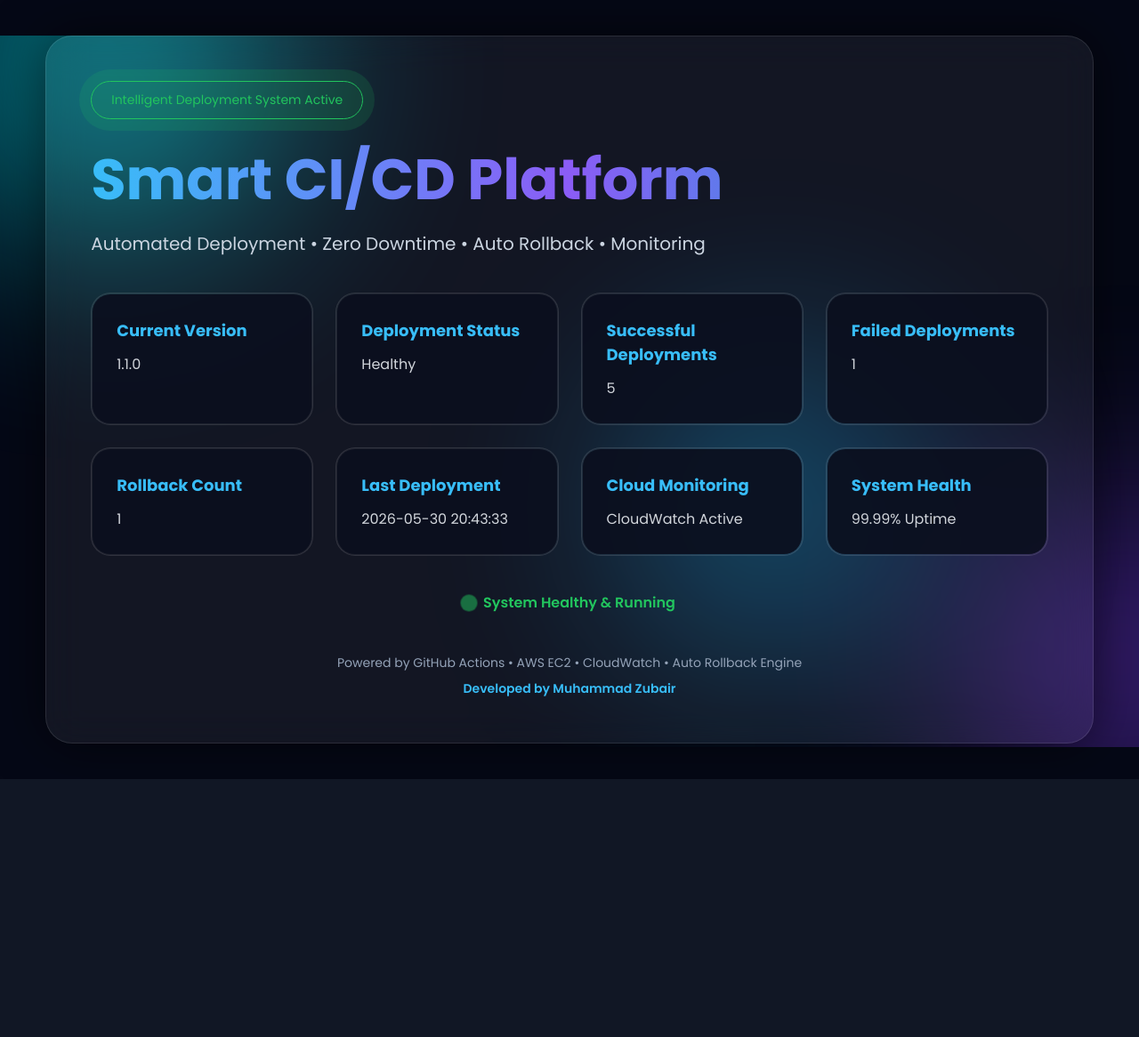
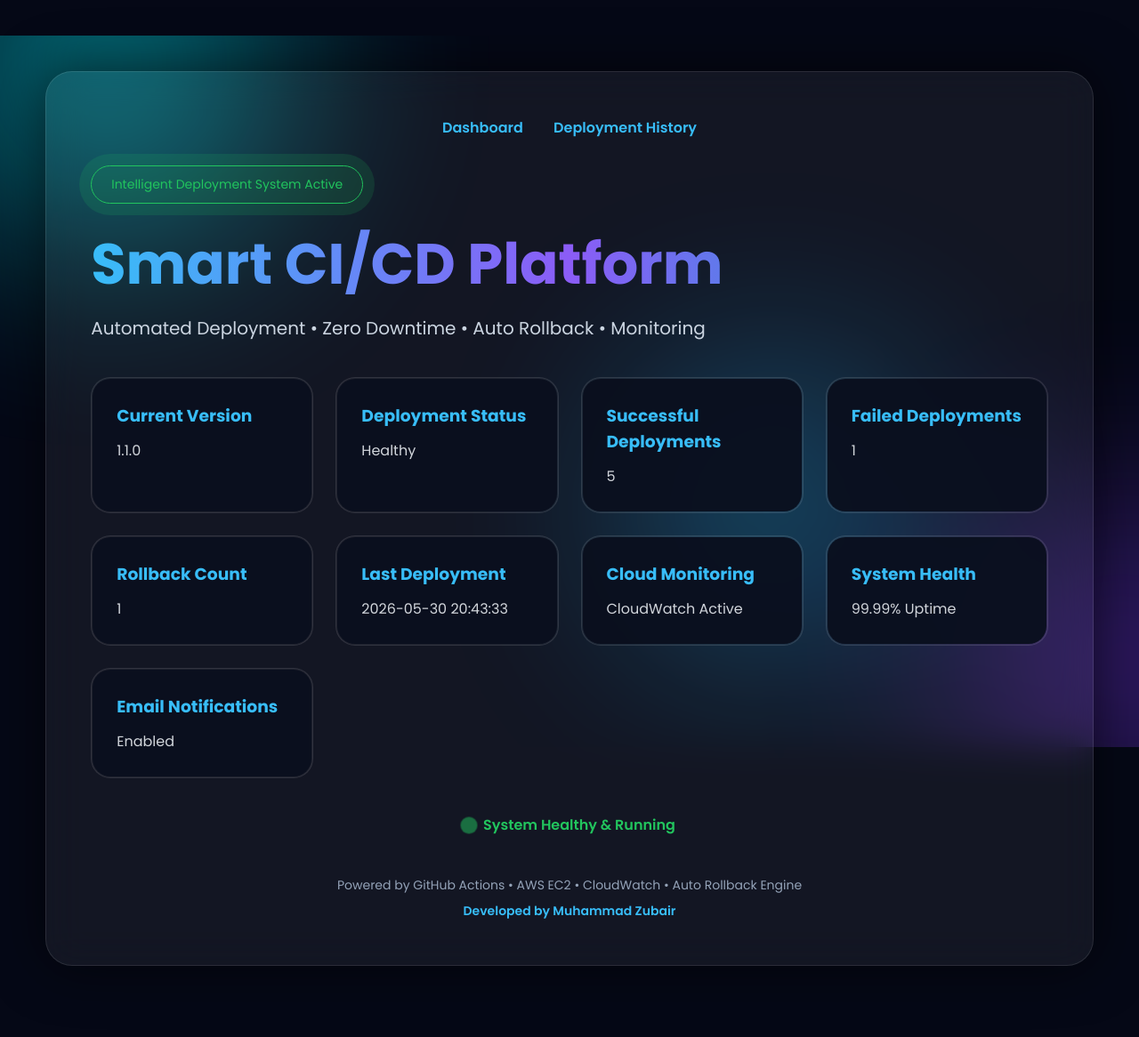
Before and after one commit to zubair-fakhar/smart-cicd-platform, a Flask app: page / in a window 1280 px wide. Shown: the whole page at 89% size. Before the commit the page ends 876 px from the top, so only its background shows below. Run offline with Flask 3, Linux system fonts and the light colour scheme.

Commit message:
Update title and enhance layout in index.html

```diff
--- a/templates/index.html
+++ b/templates/index.html
@@ -4,7 +4,7 @@
 <meta charset="UTF-8">
 <meta name="viewport" content="width=device-width, initial-scale=1.0">
 
-<title>Smart CI/CD Platform</title>
+<title>Intelligent CI/CD Platform</title>
 
 <link href="https://fonts.googleapis.com/css2?family=Poppins:wght@300;400;500;600;700&display=swap" rel="stylesheet">
 
@@ -28,19 +28,21 @@ body{
     padding:40px 0;
 }
 
-/* BACKGROUND */
+/* Background */
+
 .bg{
-    position:absolute;
+    position:fixed;
     width:100%;
     height:100%;
     overflow:hidden;
+    z-index:-1;
 }
 
 .circle{
     position:absolute;
     border-radius:50%;
     filter:blur(120px);
-    opacity:0.5;
+    opacity:0.45;
     animation:float 12s infinite ease-in-out;
 }
 
@@ -76,12 +78,14 @@ body{
     100%{transform:translateY(0) translateX(0);}
 }
 
-/* MAIN CONTAINER */
+/* Main Container */
+
 .container{
     position:relative;
     width:92%;
-    max-width:1200px;
+    max-width:1300px;
     padding:50px;
+    margin:40px 0;
     border-radius:30px;
     background:rgba(255,255,255,0.06);
     border:1px solid rgba(255,255,255,0.1);
@@ -89,7 +93,27 @@ body{
     box-shadow:0 0 60px rgba(0,0,0,0.6);
 }
 
-/* BADGE */
+/* Navigation */
+
+.nav{
+    text-align:center;
+    margin-bottom:30px;
+}
+
+.nav a{
+    color:#38bdf8;
+    text-decoration:none;
+    margin:0 15px;
+    font-weight:600;
+    transition:.3s;
+}
+
+.nav a:hover{
+    color:white;
+}
+
+/* Badge */
+
 .badge{
     display:inline-block;
     padding:10px 22px;
@@ -108,7 +132,8 @@ body{
     100%{box-shadow:0 0 0 0 rgba(34,197,94,0);}
 }
 
-/* TITLE */
+/* Heading */
+
 h1{
     font-size:64px;
     margin-bottom:10px;
@@ -117,23 +142,19 @@ h1{
     -webkit-text-fill-color:transparent;
 }
 
-/* SUBTITLE */
 .typing{
     font-size:20px;
     color:#cbd5e1;
     margin-bottom:40px;
 }
 
-/* GRID */
+/* Cards */
+
 .cards{
     display:grid;
-    grid-template-columns:repeat(auto-fit,minmax(230px,1fr));
+    grid-template-columns:repeat(auto-fit,minmax(250px,1fr));
     gap:25px;
 }
-
-/* ========================= */
-/*  PREMIUM ANIMATED CARD    */
-/* ========================= */
 
 .card{
     position:relative;
@@ -142,12 +163,9 @@ h1{
     background:rgba(255,255,255,0.05);
     border:1px solid rgba(255,255,255,0.08);
     overflow:hidden;
-
-    transform-style:preserve-3d;
-    transition:transform 0.35s ease, box-shadow 0.35s ease;
+    transition:.35s;
 }
 
-/* glowing animated border */
 .card::before{
     content:'';
     position:absolute;
@@ -160,9 +178,8 @@ h1{
         #06b6d4
     );
     background-size:300% 300%;
-    z-index:0;
     opacity:0;
-    transition:0.4s;
+    transition:.4s;
     animation:gradientMove 6s infinite linear;
 }
 
@@ -172,17 +189,14 @@ h1{
     100%{background-position:0% 50%;}
 }
 
-/* inner glass layer */
 .card::after{
     content:'';
     position:absolute;
     inset:1px;
-    background:rgba(10,15,30,0.92);
     border-radius:20px;
-    z-index:0;
+    background:rgba(10,15,30,0.95);
 }
 
-/* content */
 .card h3,
 .card p{
     position:relative;
@@ -190,26 +204,24 @@ h1{
 }
 
 .card h3{
-    font-size:18px;
+    color:#38bdf8;
     margin-bottom:12px;
-    color:#38bdf8;
 }
 
 .card p{
     color:#d1d5db;
 }
 
-/* HOVER EFFECT (3D FLOAT + GLOW) */
 .card:hover{
-    transform:translateY(-12px) rotateX(6deg) rotateY(-6deg) scale(1.03);
-    box-shadow:0 20px 50px rgba(0,0,0,0.6);
+    transform:translateY(-10px);
 }
 
 .card:hover::before{
     opacity:1;
 }
 
-/* STATUS */
+/* Status */
+
 .status{
     margin-top:40px;
     display:flex;
@@ -230,11 +242,12 @@ h1{
 
 @keyframes pulseDot{
     0%{transform:scale(1);}
-    50%{transform:scale(1.6); opacity:0.5;}
+    50%{transform:scale(1.6);opacity:.5;}
     100%{transform:scale(1);}
 }
 
-/* FOOTER */
+/* Footer */
+
 .footer{
     margin-top:45px;
     text-align:center;
@@ -248,9 +261,19 @@ h1{
     font-weight:600;
 }
 
-/* RESPONSIVE */
 @media(max-width:768px){
-    h1{font-size:40px;}
+
+    h1{
+        font-size:40px;
+    }
+
+    .typing{
+        font-size:16px;
+    }
+
+    .container{
+        padding:30px;
+    }
 }
 
 </style>
@@ -266,7 +289,14 @@ h1{
 
 <div class="container">
 
-    <div class="badge">Intelligent Deployment System Active</div>
+    <div class="nav">
+        <a href="/">Dashboard</a>
+        <a href="/history">Deployment History</a>
+    </div>
+
+    <div class="badge">
+        Intelligent Deployment System Active
+    </div>
 
     <h1>Smart CI/CD Platform</h1>
 
@@ -316,6 +346,11 @@ h1{
             <p>99.99% Uptime</p>
         </div>
 
+        <div class="card">
+            <h3>Email Notifications</h3>
+            <p>Enabled</p>
+        </div>
+
     </div>
 
     <div class="status">
@@ -325,6 +360,7 @@ h1{
 
     <div class="footer">
         Powered by GitHub Actions • AWS EC2 • CloudWatch • Auto Rollback Engine
+
         <div class="developer">
             Developed by Muhammad Zubair
         </div>
```
Lines whose indentation alone changed are shown as unchanged.
